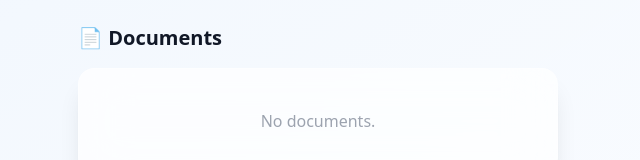
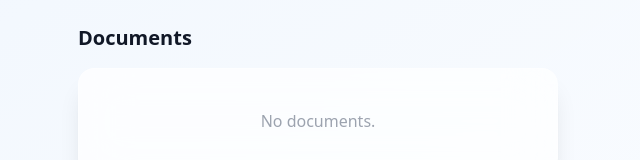
Before and after one commit to sanzzyproject/local-stronger, a React (Vite) app: page /app/documents in a window 1280 px wide. Shown: the top 160 px of the page, without its empty margins (322-962 px from the left). Built offline with nearby package versions, Linux system fonts and the light colour scheme.

Commit message:
Update Documents.jsx

```diff
--- a/src/pages/Documents.jsx
+++ b/src/pages/Documents.jsx
@@ -10,7 +10,7 @@ export default function Documents() {
   }, []);
   return (
     <div>
-      <h2 className="text-xl font-semibold mb-4">📄 Documents</h2>
+      <h2 className="text-xl font-semibold mb-4">Documents</h2>
       {files.length === 0 ? <p className="text-center text-gray-400 py-10 glass rounded-2xl">No documents.</p> : (
         <div className="grid grid-cols-2 gap-3">{files.map(f => <FileCard key={f.id} file={f} onDelete={() => db.files.where('category').equals('documents').toArray().then(setFiles)} />)}</div>
       )}
```
